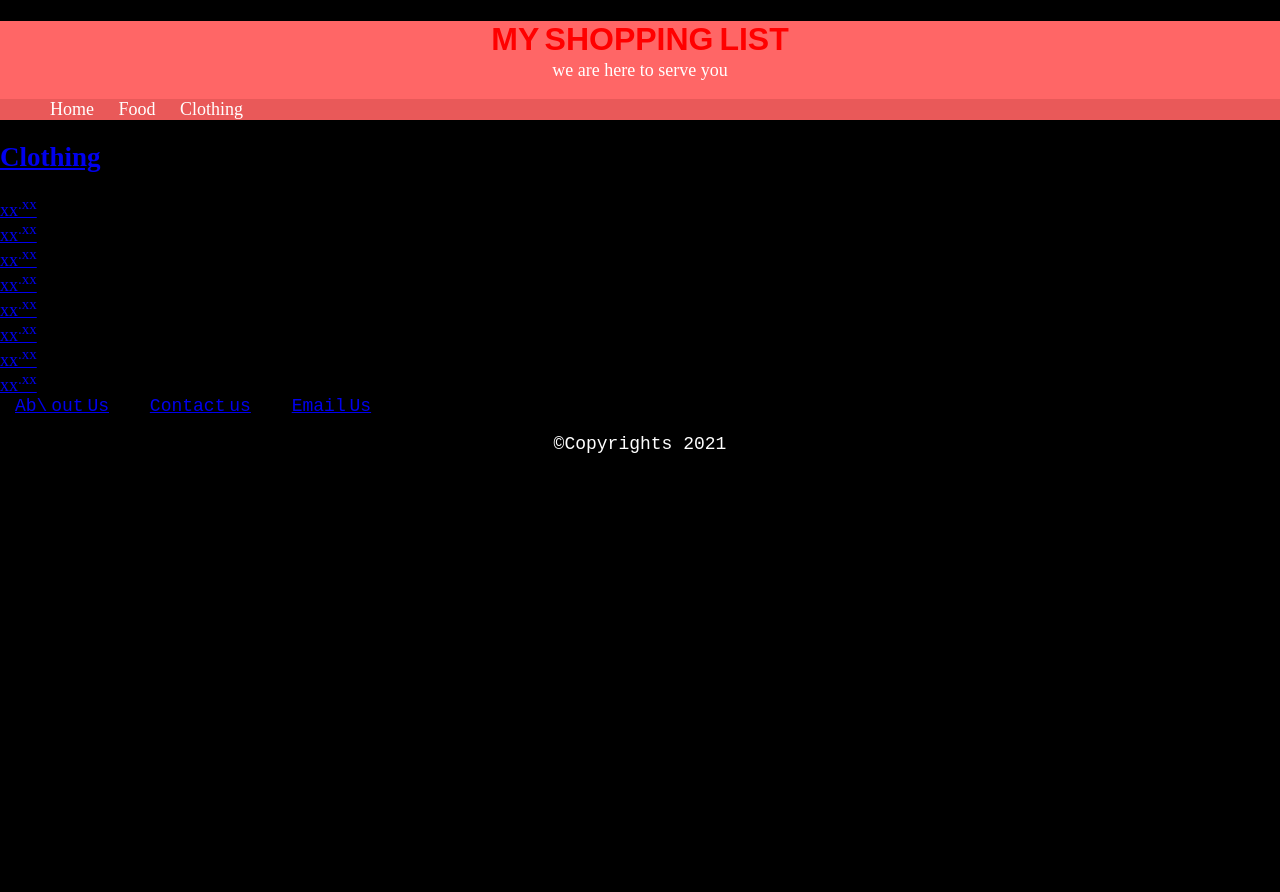
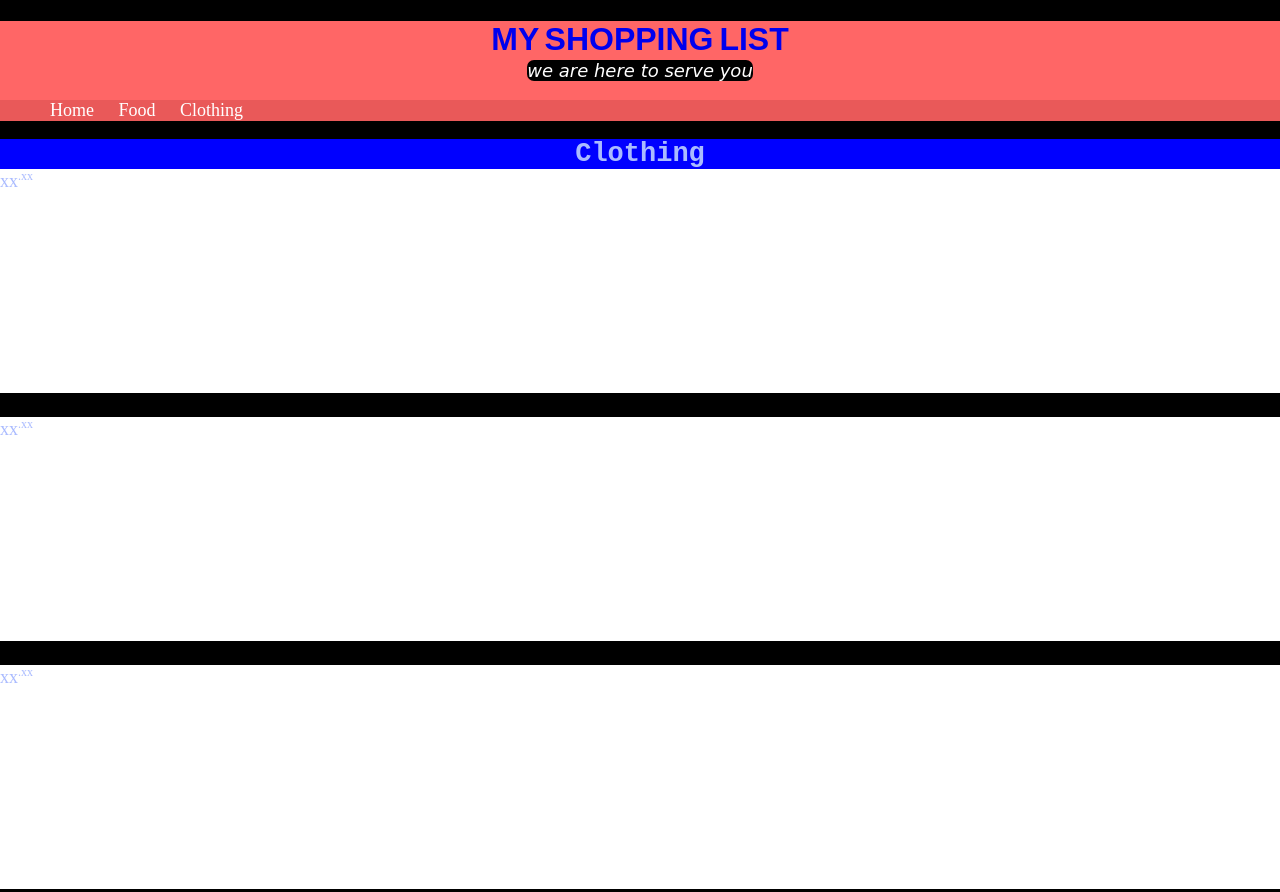
Before and after one commit to My-Shopping-List/myshoppinglist, a plain HTML site: page clothing.html in a window 1280 px wide. Shown: the top 892 px of the page. Before the commit the page ends 800 px from the top, so only its background shows below. Drawn offline with Linux system fonts and the light colour scheme.

Commit message:
updated files

```diff
--- a/clothing.html
+++ b/clothing.html
@@ -5,20 +5,19 @@
     <meta name="viewport" content="width=device-w\
 \
 idth, initial-scale=1.0">
-    <title>My Shopping List</title>
+    <title>Clothing</title>
     <link rel="stylesheet" href="style.css">
+    <link rel="stylesheet" href="products.css">
   </head>
   <body>
     <div class="header">
-      <h1>my shopping list</h1>
-      <p id="slogan">we are here to serve you</p>
+      <h1><a href="index.html">my shopping list</a></h1>
+      <p id="slogan"><span>we are here to serve you</span></p>
       <nav class="navbar">
         <ul>
           <li><a href="index.html">home</a></li>
           <li><a href="food.html">food</a></li>
-          <li><a href="clothing.html">clothing</a\
-\
-></li>
+          <li><a href="clothing.html">clothing</a></li>
         </ul>
       </nav>
     </div>
@@ -29,10 +28,10 @@ idth, initial-scale=1.0">
       <div class="img">xx<sup>.xx</sup></div>
       <div class="img">xx<sup>.xx</sup></div>
       <div class="img">xx<sup>.xx</sup></div>
-      <div class="img">xx<sup>.xx</sup></div>
-      <div class="img">xx<sup>.xx</sup></div>
-      <div class="img">xx<sup>.xx</sup></div>
-      <div class="img">xx<sup>.xx</sup></div>
+      <div id="right" class="img">xx<sup>.xx</sup></div>
+      <div id="right" class="img">xx<sup>.xx</sup></div>
+      <div id="right" class="img">xx<sup>.xx</sup></div>
+      <div id="right" class="img">xx<sup>.xx</sup></div>
     </div>
 
 <div class="footer">
--- /dev/null
+++ b/products.css
@@ -0,0 +1,41 @@
+.main {
+    text-align: left;
+    vertical-align: top;
+    color: #abf;
+}
+
+.main h2 {
+    text-align: center;
+    background-color: #00f;
+    font-family: monospace;
+    margin: 0;
+    padding: 0;
+}
+
+.img {
+    width: 100℅;
+    height: 200px;
+    background-color: #fff;
+    transition: background 3s;
+    padding-bottom: 24px;
+    margin-bottom: 24px;
+}
+
+.img:hover {
+    background-color: deepblue;
+    color: white;
+}
+
+.main sup {font-size: 12px;}
+
+@media screen and (min-width: 500px;) {
+    .img {
+	display: inline;
+	width: 50℅;
+    }
+    #right {
+	float: right;
+        margin: 20px;
+        padding: 24px;
+    }
+}
```
Also changed, not shown: food.html (+5 -5 lines).
